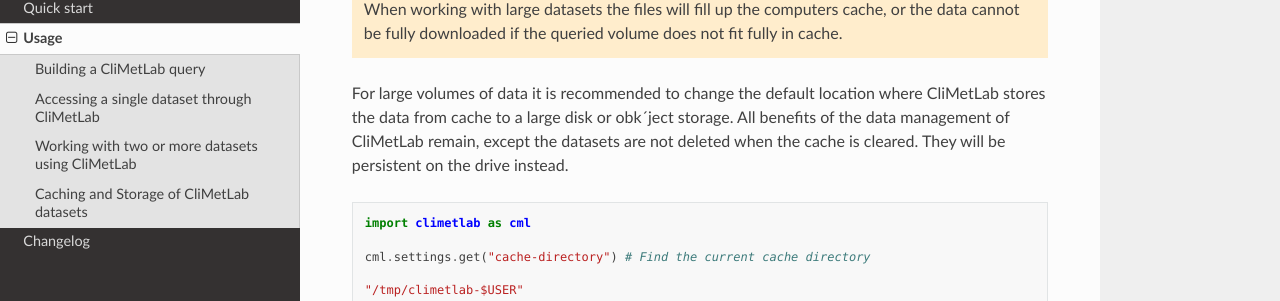
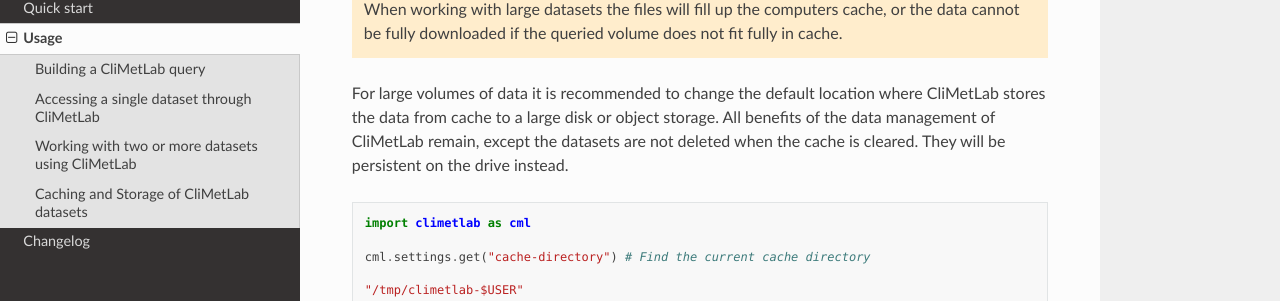
Before and after one commit to GermanoGuerrini/climetlab-wekeo-ecmwf, a Sphinx documentation site: the page built from docs/source/usage.rst, in a window 1280 px wide and 900 px high, scrolled down 4959 px. Shown: the part 183-484 px from the top of the window. Built offline with Sphinx 7.4.7 and the Read the Docs theme 2.0.0, drawn with Linux system fonts in a browser that asks for light colours.

Commit message:
removed typo

```diff
--- a/docs/source/usage.rst
+++ b/docs/source/usage.rst
@@ -258,7 +258,7 @@
 
     When working with large datasets the files will fill up the computers cache, or the data cannot be fully downloaded if the queried volume does not fit fully in cache.
 
-For large volumes of data it is recommended to change the default location where CliMetLab stores the data from cache to a large disk or obk´ject storage.
+For large volumes of data it is recommended to change the default location where CliMetLab stores the data from cache to a large disk or object storage.
 All benefits of the data management of CliMetLab remain, except the datasets are not deleted when the cache is cleared. They will be persistent on the drive instead.
 
 .. code-block:: python
```
